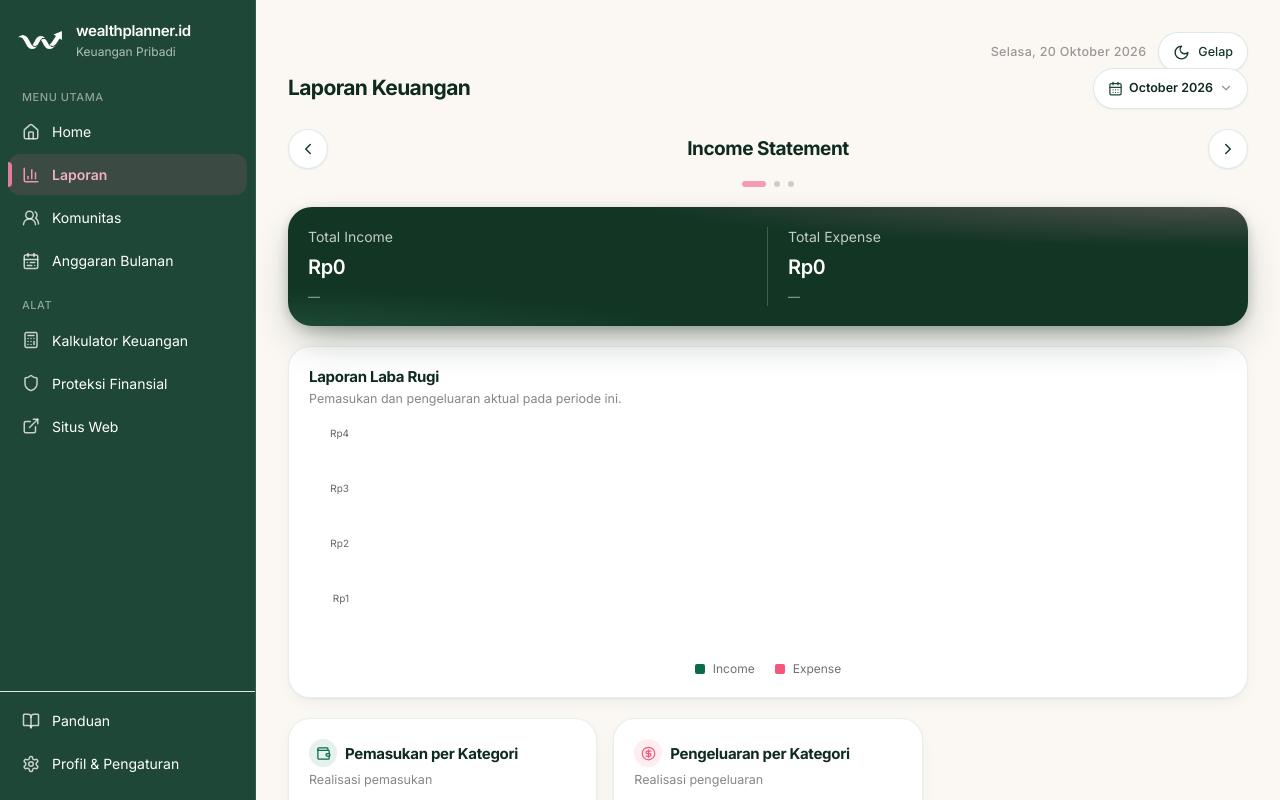
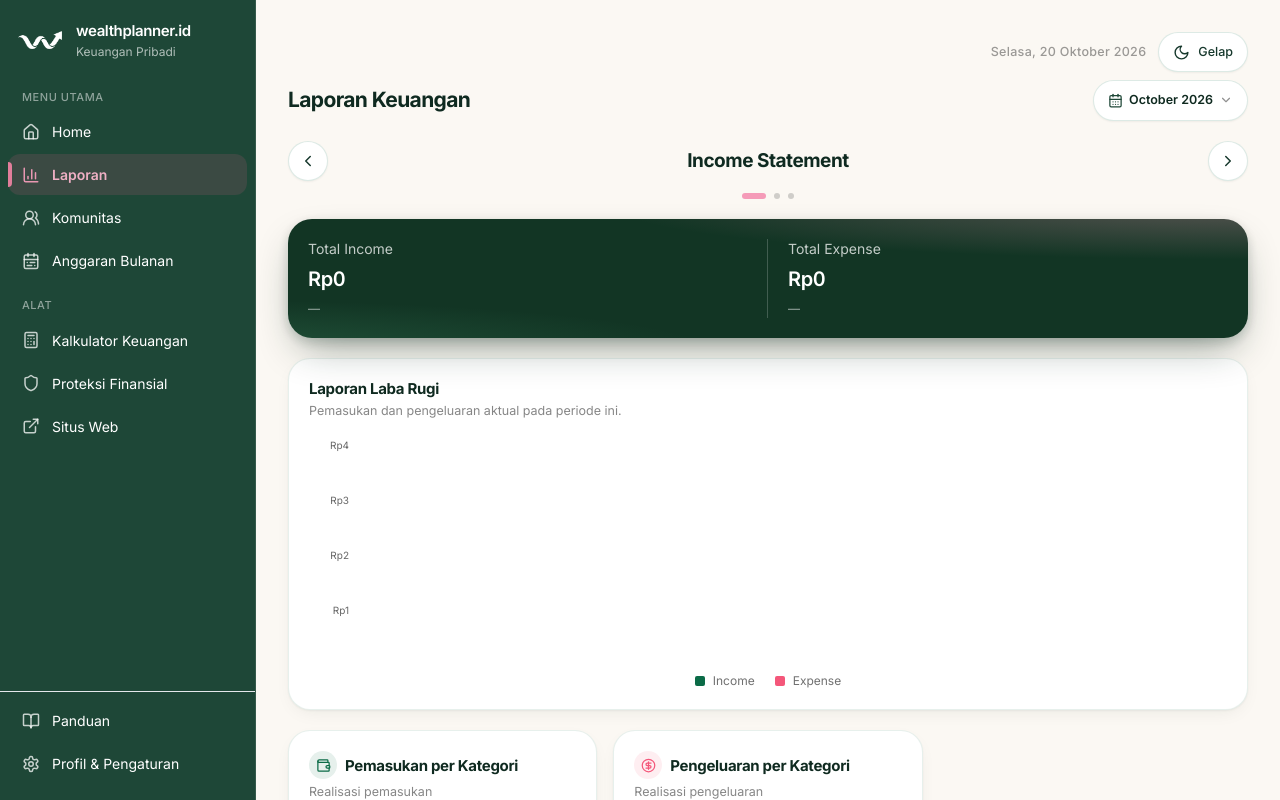
Before and after one commit to jasminework2023/personal-wealthplanner, a React (Vite) app: page /dashboard/finance in a window 1280 px wide. Shown: the top 800 px of the page. Built offline with nearby package versions, Linux system fonts and the light colour scheme; the HTML template or start-up script is replaced by a standard one.

Commit message:
Refine Finance Report header spacing

```diff
--- a/src/pages/DashboardFinance.tsx
+++ b/src/pages/DashboardFinance.tsx
@@ -223,7 +223,7 @@ export function DashboardFinance() {
 
   return (
     <div className="flex flex-col gap-5">
-      <div className="flex items-center justify-between gap-2 -mt-3">
+      <div className="flex items-center justify-between gap-3">
         <h1 className="min-w-0 truncate text-[21px] font-bold leading-[1.15] tracking-[-0.03em] text-forest-900">{id ? "Laporan Keuangan" : "Financial Statement"}</h1>
         <button type="button" onClick={() => { setDraftMonth(selectedMonth); setDraftYear(selectedYear); setPeriodOpen(true); }} className="inline-flex max-w-full shrink-0 items-center gap-1.5 rounded-full border border-forest-100/70 bg-white px-3.5 py-2.5 text-[12.5px] font-semibold text-forest-900 shadow-sm">
           <CalendarDays size={15} className="shrink-0 text-forest-700" /><span>{monthNames[monthNames.indexOf(selectedMonth)] || selectedMonth} {selectedYear}</span><ChevronRight size={14} className="rotate-90 text-charcoal/50" />
```
